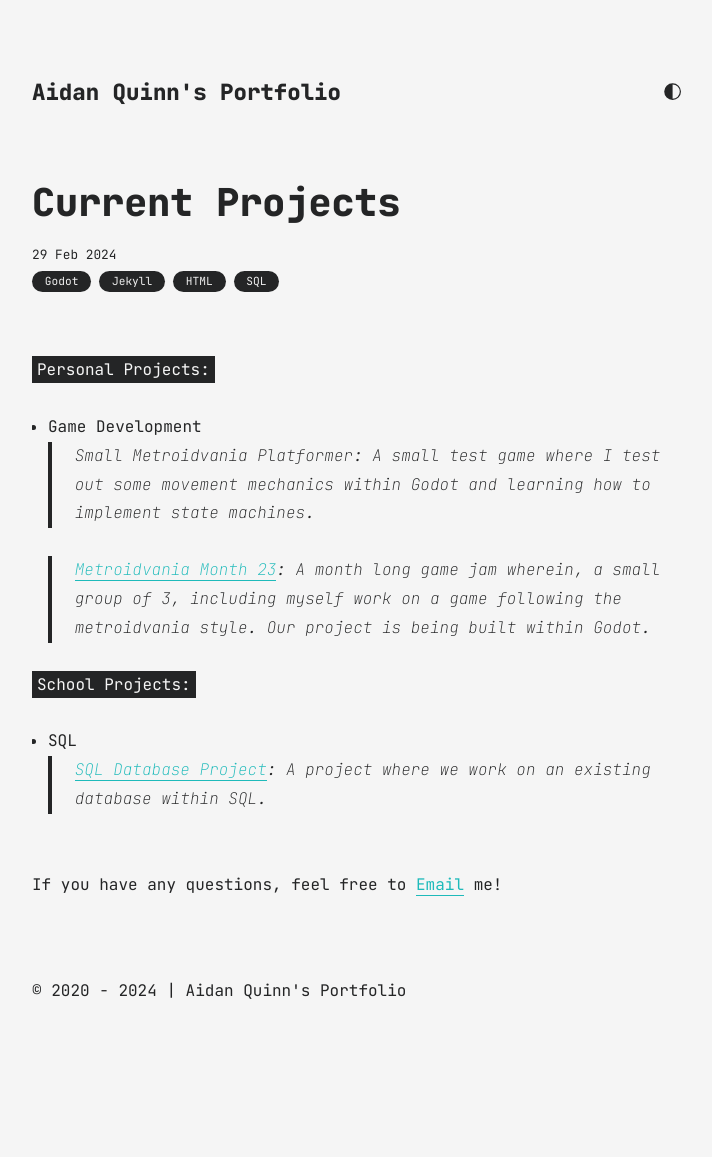
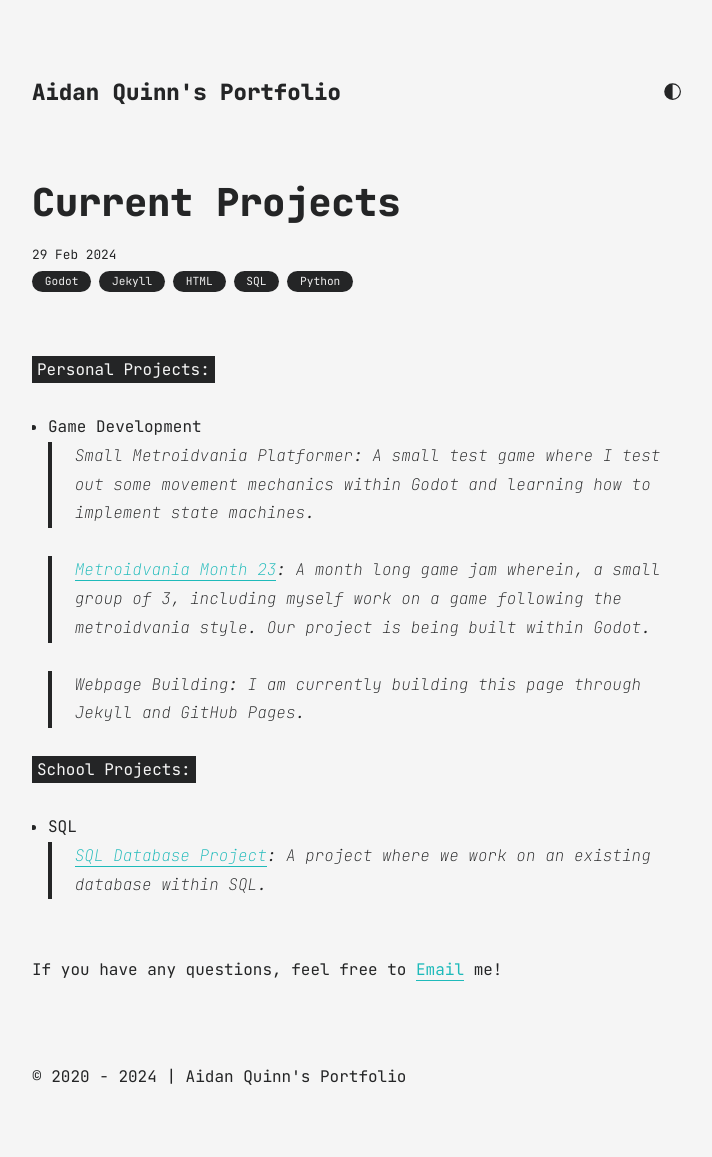
Before and after one commit to 8by4/8by4.github.io, a Jekyll site: the page built from all_collections/_posts/2024-02-29-current-projects.markdown, in a window 1280 px wide. Shown: the whole page, without its empty margins (283-995 px from the left). Built offline with Jekyll 4.4.1, drawn with Linux system fonts in a browser that asks for light colours; before the commit the page ends 1071 px from its top, so only the background shows below that.

Commit message:
Update 2024-02-29-current-projects.markdown

```diff
--- a/all_collections/_posts/2024-02-29-current-projects.markdown
+++ b/all_collections/_posts/2024-02-29-current-projects.markdown
@@ -1,8 +1,7 @@
 ---
 layout: post
 title:  "Current Projects"
-date:   2024-02-29
-categories: Godot Jekyll HTML SQL
+categories: Godot Jekyll HTML SQL Python
 ---
 `Personal Projects:`
 - Game Development
@@ -13,6 +12,9 @@ categories: Godot Jekyll HTML SQL
   > [Metroidvania Month 23][metroidvania-month]: A month long game jam wherein,
     a small group of 3, including myself work on a game following the
     metroidvania style. Our project is being built within Godot.
+
+  > Webpage Building: I am currently building this page
+    through Jekyll and GitHub Pages.
 
 `School Projects:`
 - SQL
```
